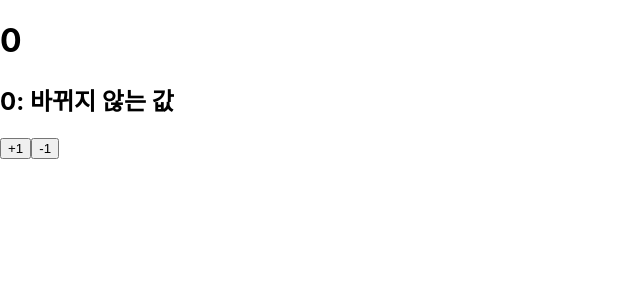
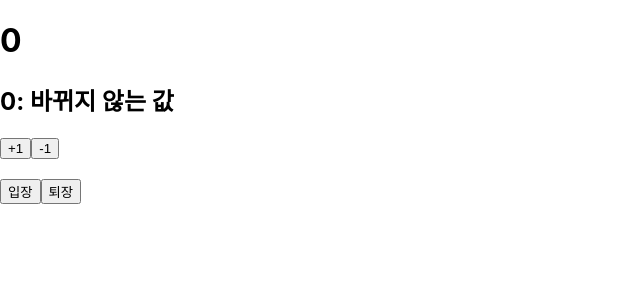
Before and after one commit to dohy-9443/ReactExample, a React (Create React App) app in the folder hello-react/: page / in a window 1280 px wide. Shown: the top 300 px of the page, without its empty margins (0-640 px from the left). Built offline with nearby package versions, Linux system fonts and the light colour scheme.

Commit message:
함수형에서 useState 사용하기

```diff
--- a/hello-react/src/App.js
+++ b/hello-react/src/App.js
@@ -1,8 +1,15 @@
 import React from 'react';
 import Counter from './Counter';
+import Say from './Say';
 
 const App = () => {
-  return <Counter />;
+  return (
+    <>
+      <Counter />
+      <br />
+      <Say />
+    </>
+  );
 };
 
 export default App;
--- /dev/null
+++ b/hello-react/src/Say.js
@@ -0,0 +1,17 @@
+import React, { useState } from 'react';
+
+const Say = () => {
+  const [message, setMessage] = useState('');
+  const onClickEnter = () => setMessage('안녕하세요');
+  const onClickLeave = () => setMessage('안녕히가세요.');
+
+  return (
+    <div>
+      <button onClick={onClickEnter}>입장</button>
+      <button onClick={onClickLeave}>퇴장</button>
+      {message}
+    </div>
+  );
+};
+
+export default Say;
```
